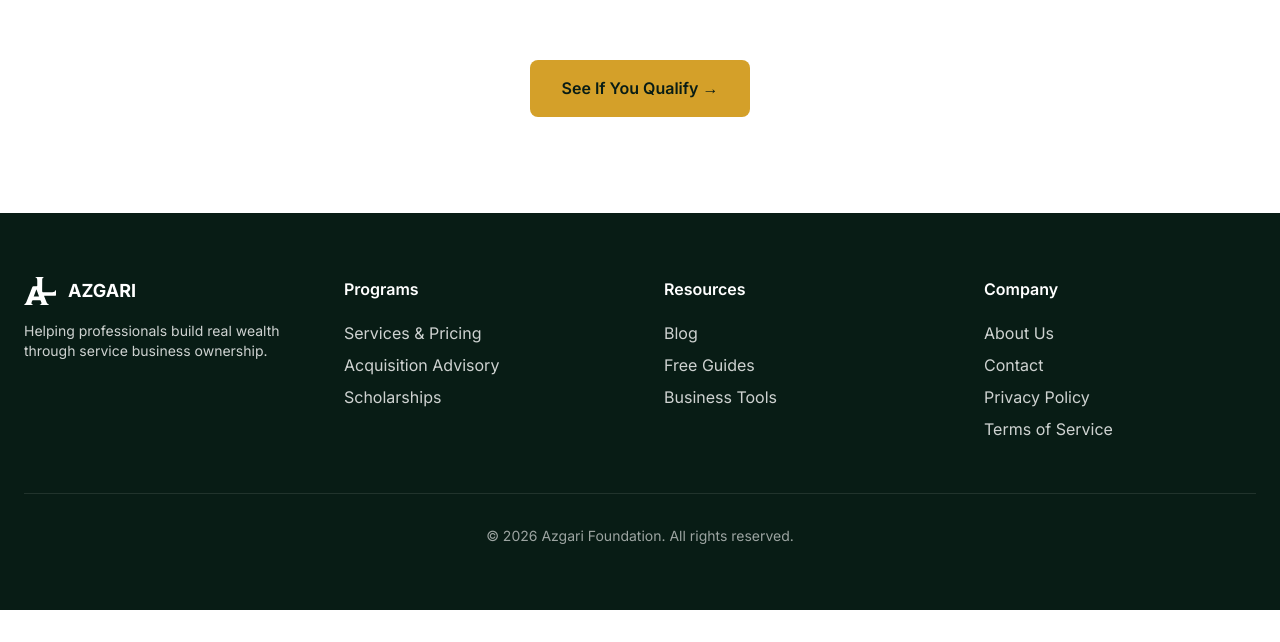
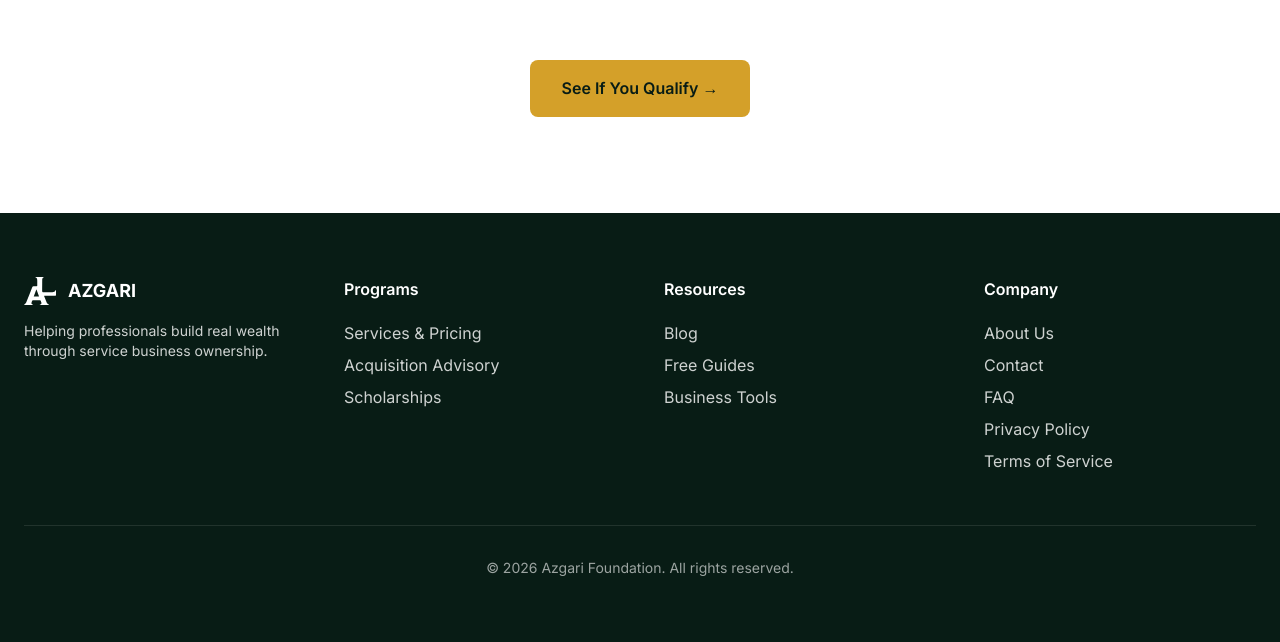
Before and after one commit to clientsuccessteam-collab/azgari-org, a Next.js app: page / in a window 1280 px wide. Shown: the part 4123-4765 px from the top of the page. Before the commit the page ends 4733 px from the top, so only its background shows below. Built offline with nearby package versions, Linux system fonts and the light colour scheme.

Commit message:
Add FAQ link to footer

```diff
--- a/src/components/Footer.tsx
+++ b/src/components/Footer.tsx
@@ -15,6 +15,7 @@ const footerLinks = {
   company: [
     { label: "About Us", href: "/about" },
     { label: "Contact", href: "/contact" },
+    { label: "FAQ", href: "/faq" },
     { label: "Privacy Policy", href: "/privacy" },
     { label: "Terms of Service", href: "/terms" },
   ],
```
